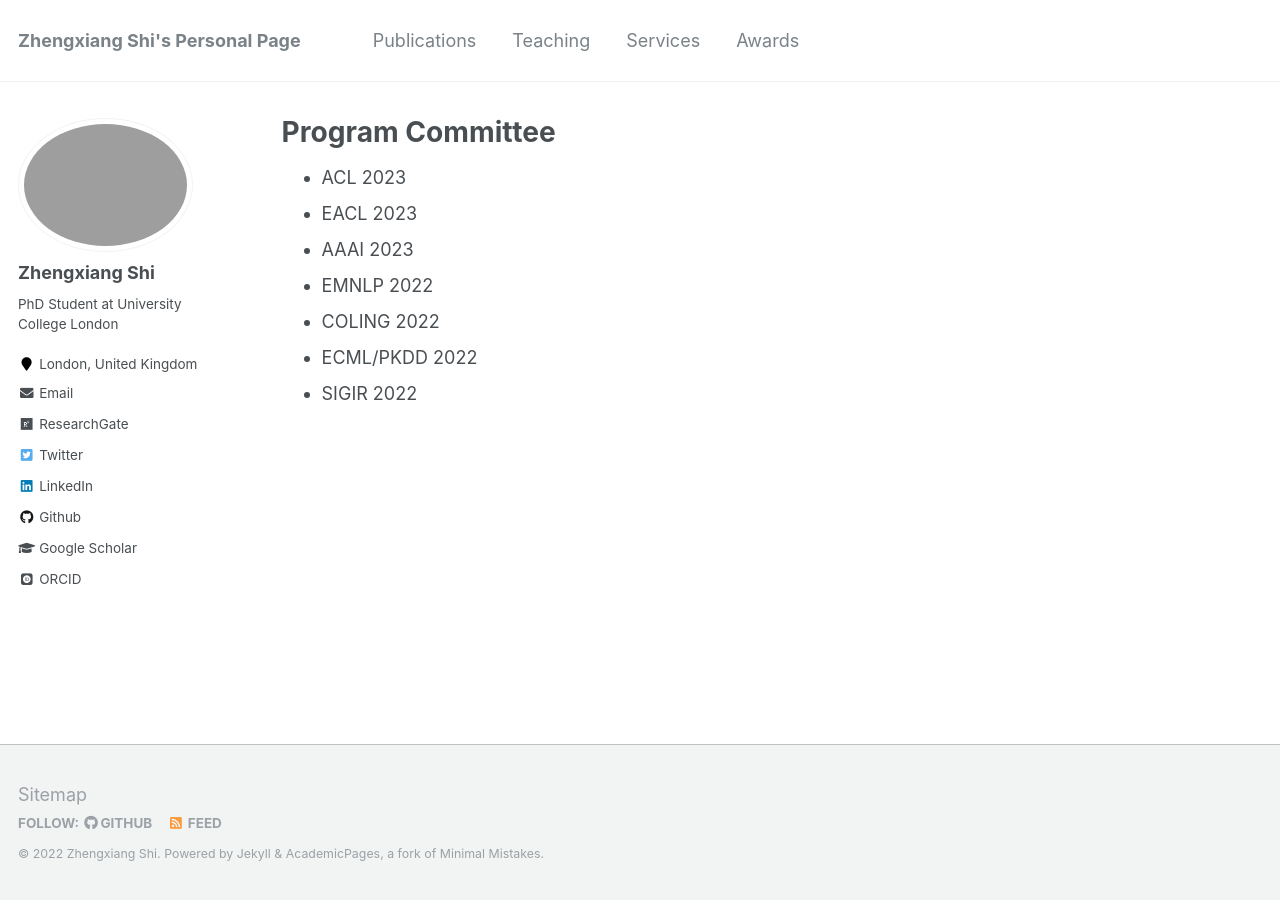
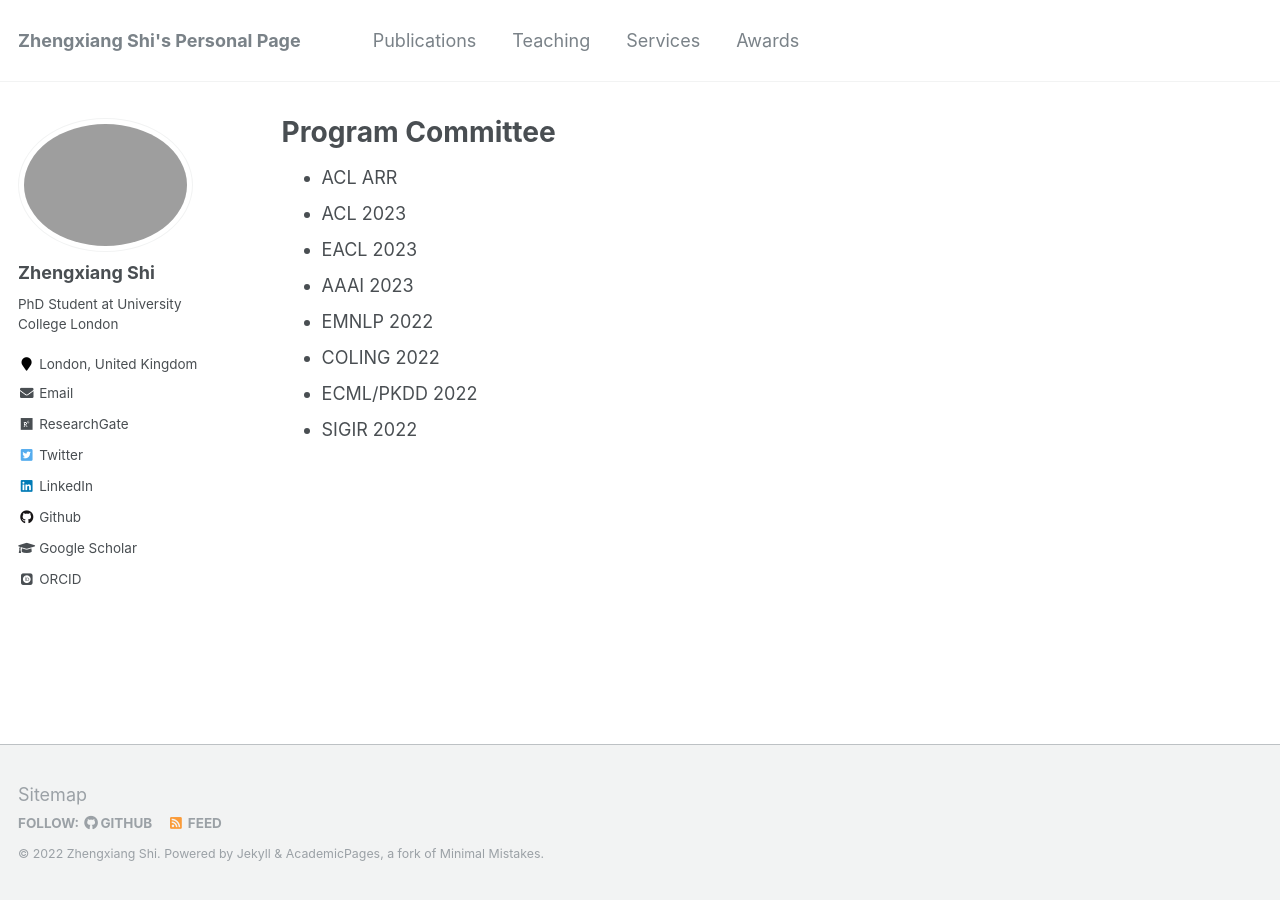
Before and after one commit to ZhengxiangShi/zhengxiangshi.github.io, a Jekyll site: the page built from _pages/services.md, in a window 1280 px wide. Built offline with Jekyll 4.4.1, drawn with Linux system fonts in a browser that asks for light colours; some web fonts are replaced.

Commit message:
update service

```diff
--- a/_pages/services.md
+++ b/_pages/services.md
@@ -5,6 +5,7 @@ permalink: /services/
 author_profile: true
 ---
 
+- ACL ARR
 - ACL 2023
 - EACL 2023
 - AAAI 2023
```
Also changed, not shown: 1 other file.
